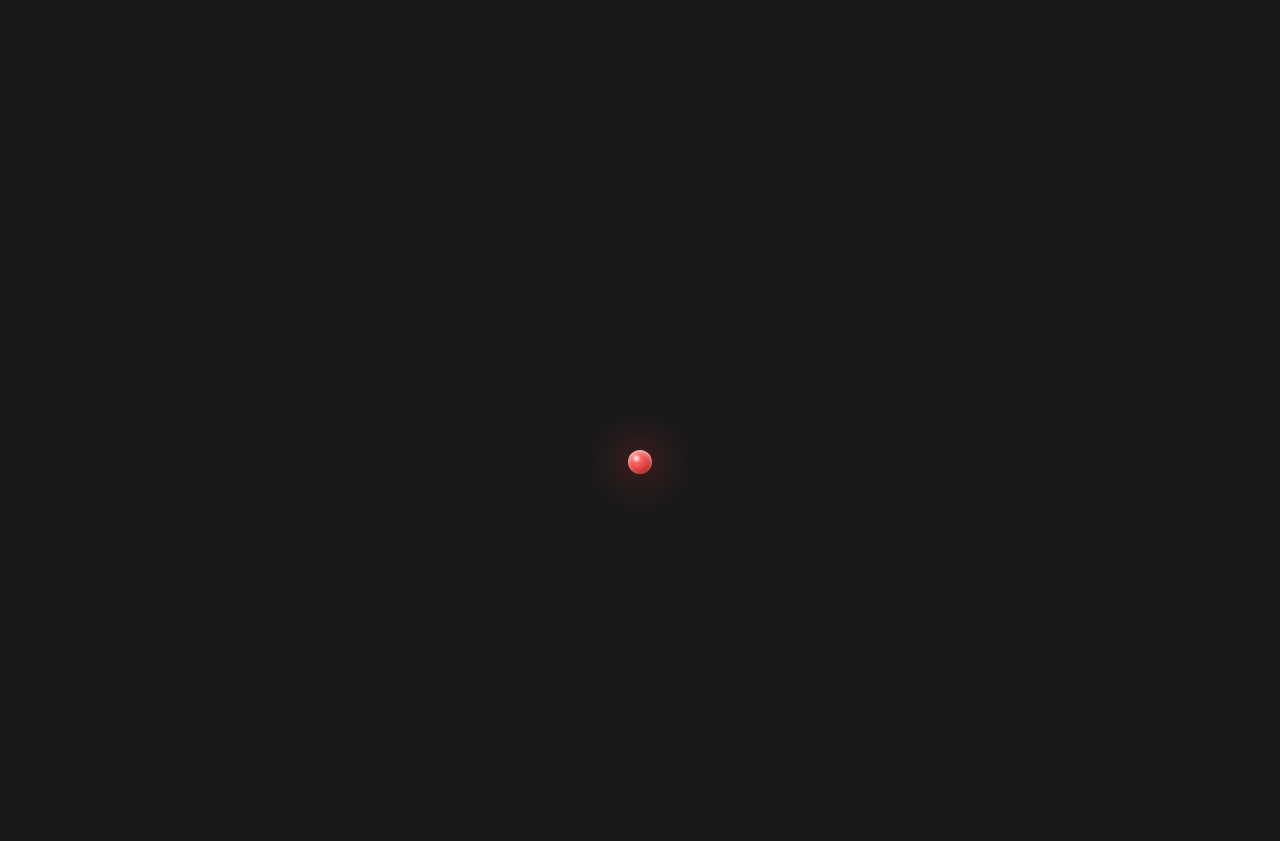
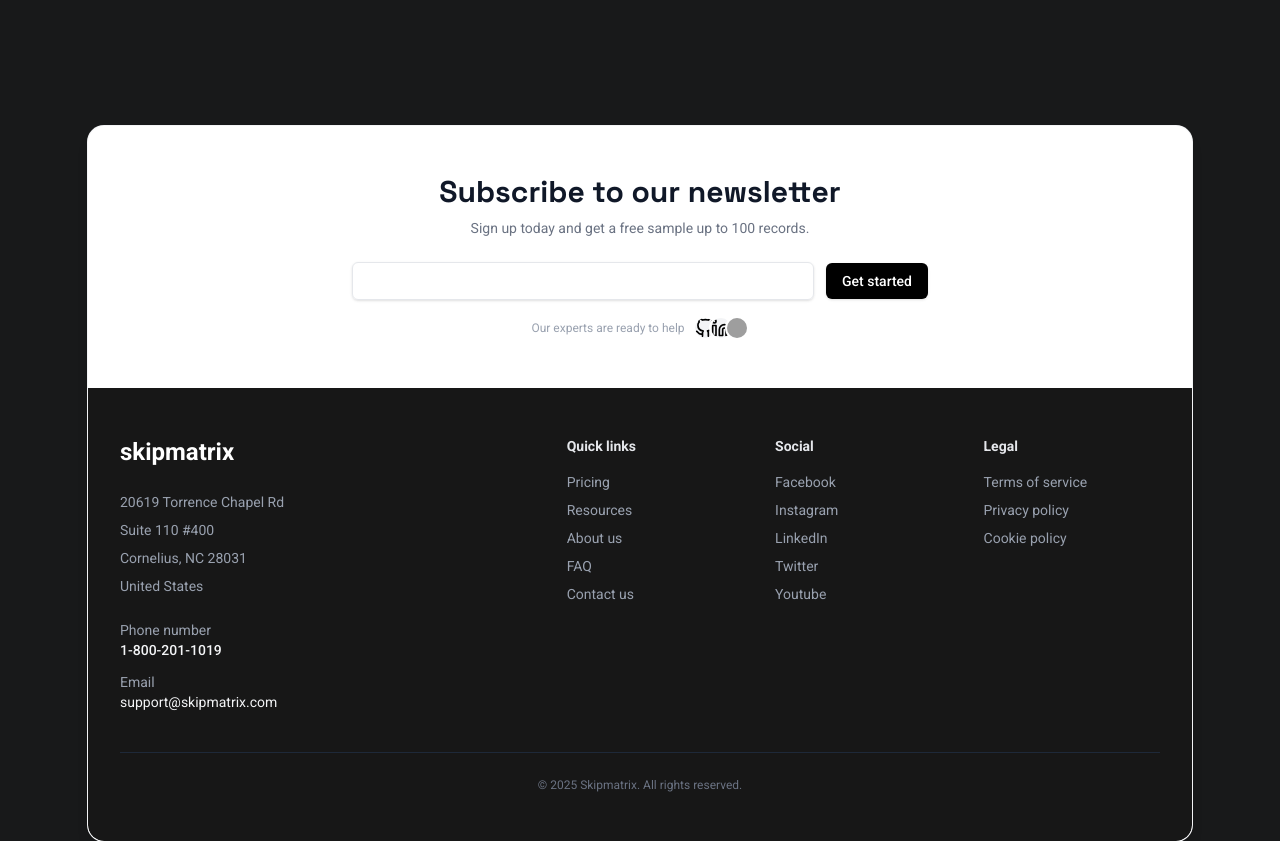
Before and after one commit to Redkuroo/smile-portfolio-v2, a Next.js app: page / in a window 1280 px wide. Shown: the part 6102-6943 px from the top of the page. Before the commit the page ends 6164 px from the top, so only its background shows below. Built offline with nearby package versions, Linux system fonts and the light colour scheme; grey boxes are pictures that could not be loaded.

Commit message:
added footer component

```diff
--- /dev/null
+++ b/app/components/Footer.js
@@ -0,0 +1,108 @@
+import React from 'react'
+
+export default function Footer() {
+  const quickLinks = ['Pricing', 'Resources', 'About us', 'FAQ', 'Contact us']
+  const social = ['Facebook', 'Instagram', 'LinkedIn', 'Twitter', 'Youtube']
+  const legal = ['Terms of service', 'Privacy policy', 'Cookie policy']
+
+  return (
+    <footer className="mt-16">
+      {/* Outer rounded card to match the screenshot */}
+      <div className="max-w-6xl mx-auto px-6">
+        <div className="bg-white rounded-2xl overflow-hidden shadow-lg ring-1 ring-gray-100">
+          {/* Top CTA */}
+          <div className="py-12 px-10 text-center">
+            <h3 className="text-3xl font-extrabold text-gray-900">Subscribe to our newsletter</h3>
+            <p className="mt-2 text-sm text-gray-500">Sign up today and get a free sample up to 100 records.</p>
+
+            <form className="mt-6 flex items-center justify-center gap-3 max-w-xl mx-auto">
+              <label htmlFor="newsletter-email" className="sr-only">Email address</label>
+              <input
+                id="newsletter-email"
+                type="email"
+                placeholder="Enter your email address"
+                className="w-full max-w-lg rounded-md border border-gray-200 px-4 py-2 text-sm shadow-sm focus:outline-none focus:ring-2 focus:ring-indigo-500"
+              />
+              <button
+                type="submit"
+                className="inline-flex items-center gap-2 whitespace-nowrap rounded-md bg-black text-white px-4 py-2 text-sm font-medium shadow-sm hover:opacity-95"
+              >
+                Get started
+              </button>
+            </form>
+
+            <p className="mt-4 text-xs text-gray-400 flex items-center justify-center gap-2">
+              <span>Our experts are ready to help</span>
+              <span className="flex -space-x-2">
+                <img src="/github.svg" alt="avatar" className="w-6 h-6 rounded-full border-2 border-white bg-gray-100" />
+                <img src="/linkedin.svg" alt="avatar" className="w-6 h-6 rounded-full border-2 border-white bg-gray-100" />
+                <img src="/email.svg" alt="avatar" className="w-6 h-6 rounded-full border-2 border-white bg-gray-100" />
+              </span>
+            </p>
+          </div>
+
+          {/* Black footer area */}
+          <div className="bg-neutral-900 text-gray-200 px-8 py-12 rounded-b-2xl">
+            <div className="max-w-6xl mx-auto grid grid-cols-1 md:grid-cols-12 gap-8">
+              <div className="md:col-span-5">
+                <div className="flex items-start gap-4">
+                  <div className="text-2xl font-bold text-white">skipmatrix</div>
+                </div>
+
+                <address className="mt-6 not-italic text-sm text-gray-400 space-y-2">
+                  <div>20619 Torrence Chapel Rd</div>
+                  <div>Suite 110 #400</div>
+                  <div>Cornelius, NC 28031</div>
+                  <div>United States</div>
+                </address>
+
+                <div className="mt-6 text-sm text-gray-400">
+                  <div>Phone number</div>
+                  <div className="font-medium text-gray-100">1-800-201-1019</div>
+                </div>
+
+                <div className="mt-3 text-sm text-gray-400">
+                  <div>Email</div>
+                  <a href="mailto:support@skipmatrix.com" className="text-gray-100 hover:underline">support@skipmatrix.com</a>
+                </div>
+              </div>
+
+              <div className="md:col-span-7 grid grid-cols-2 sm:grid-cols-3 gap-8">
+                <div>
+                  <h4 className="text-sm font-semibold text-gray-200">Quick links</h4>
+                  <ul className="mt-4 space-y-2 text-sm text-gray-400">
+                    {quickLinks.map((l) => (
+                      <li key={l}><a href="#" className="hover:text-white">{l}</a></li>
+                    ))}
+                  </ul>
+                </div>
+
+                <div>
+                  <h4 className="text-sm font-semibold text-gray-200">Social</h4>
+                  <ul className="mt-4 space-y-2 text-sm text-gray-400">
+                    {social.map((s) => (
+                      <li key={s}><a href="#" className="hover:text-white">{s}</a></li>
+                    ))}
+                  </ul>
+                </div>
+
+                <div>
+                  <h4 className="text-sm font-semibold text-gray-200">Legal</h4>
+                  <ul className="mt-4 space-y-2 text-sm text-gray-400">
+                    {legal.map((t) => (
+                      <li key={t}><a href="#" className="hover:text-white">{t}</a></li>
+                    ))}
+                  </ul>
+                </div>
+              </div>
+            </div>
+
+            <div className="mt-10 border-t border-gray-800 pt-6 text-center text-xs text-gray-500">
+              © {new Date().getFullYear()} Skipmatrix. All rights reserved.
+            </div>
+          </div>
+        </div>
+      </div>
+    </footer>
+  )
+}
--- a/app/layout.js
+++ b/app/layout.js
@@ -3,6 +3,7 @@ import "./globals.css";
 import Sidebar from "./Sidebar";
 import ScrollTopButton from "./components/ScrollTopButton";
 import CustomCursor from "./components/CustomCursor";
+import Footer from "./components/Footer";
 import { ThemeProvider } from "./ThemeProvider";
 
 const geistSans = Geist({
@@ -36,6 +37,7 @@ export default function RootLayout({ children }) {
           {/* Sticky bottom-right button (client component) */}
           <ScrollTopButton />
           <CustomCursor />
+          <Footer />
         </ThemeProvider>
       </body>
     </html>
```
